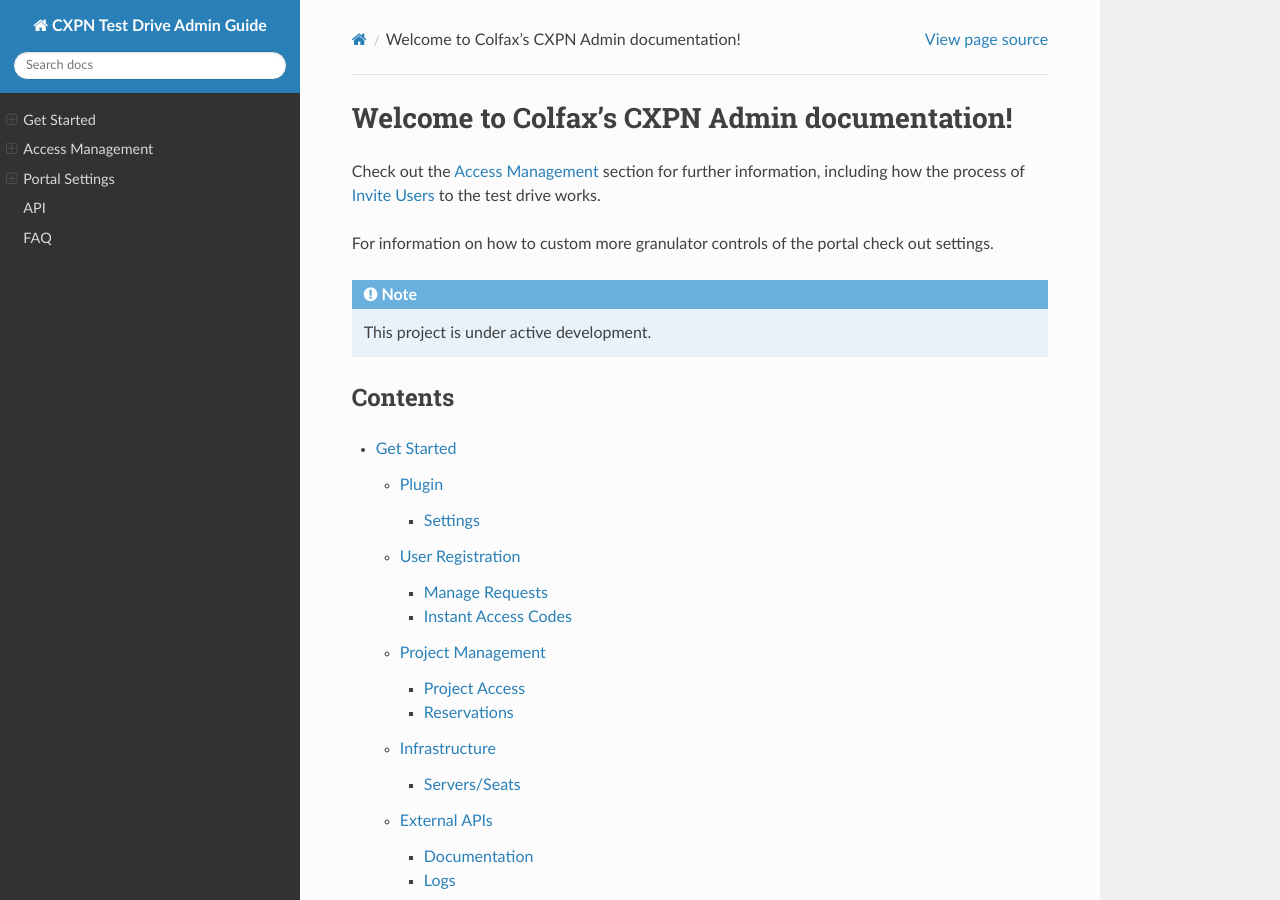
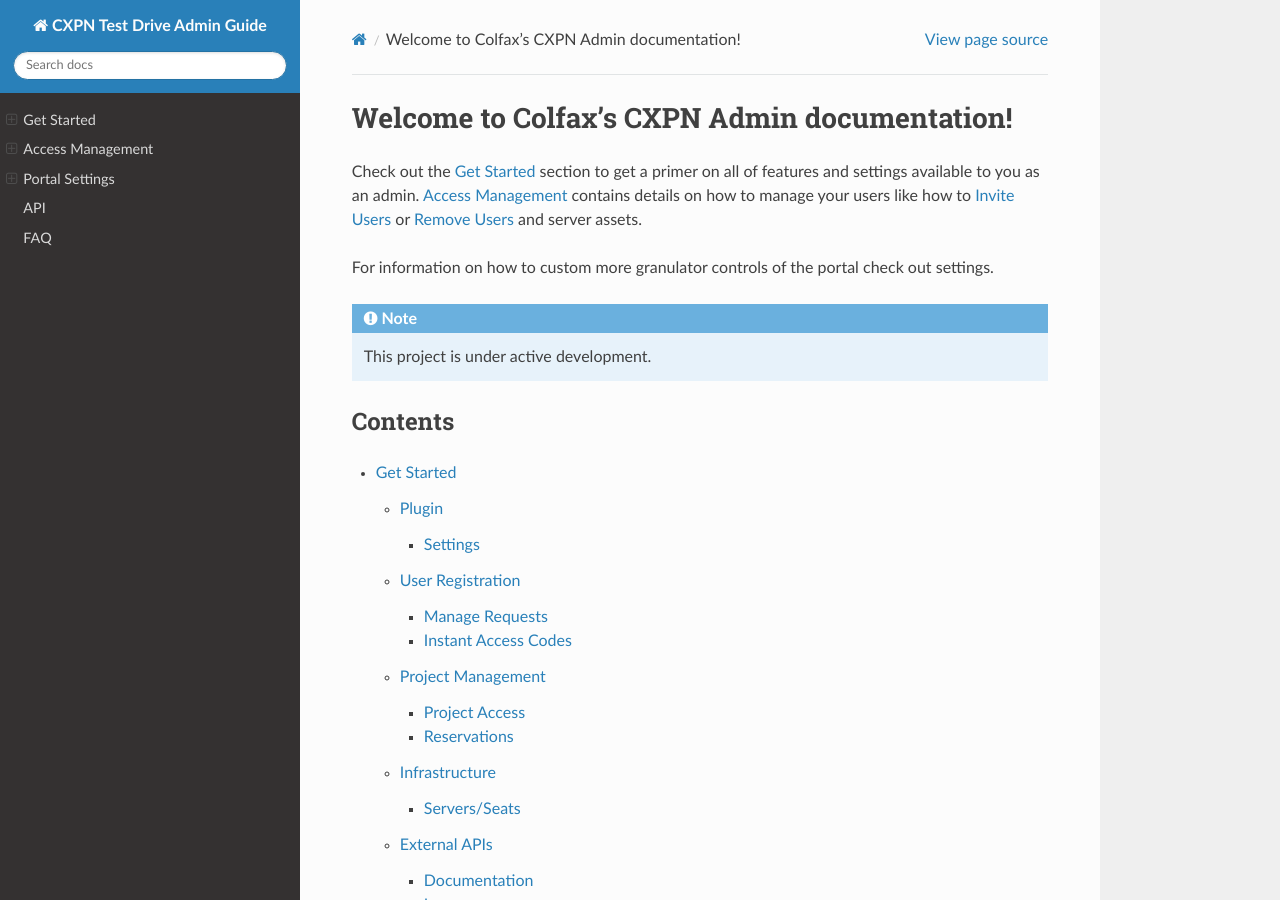
Before and after one commit to ColfaxResearch/cxpn-admin-readthedocs, a Sphinx documentation site: the page built from docs/source/index.rst, in a window 1280 px wide and 900 px high. Built offline with Sphinx 7.4.7 and the Read the Docs theme 3.1.0, drawn with Linux system fonts in a browser that asks for light colours.

Commit message:
Content edit.

```diff
--- a/docs/source/index.rst
+++ b/docs/source/index.rst
@@ -7,8 +7,10 @@
    It pulls data from the `Open Food Facts database <https://world.openfoodfacts.org/>`_
    and offers a *simple* and *intuitive* API.
 
-Check out the :doc:`access-management` section for further information, including
-how the process of :ref:`inviteusers` to the test drive works.
+Check out the :doc:`get-started` section to get a primer on all of features and settings available to you as an admin. :doc:`access-management` contains details on how to manage your users like how to :ref:`inviteusers`  or :ref:`removeusers` and server assets.
+
+..
+   how the process of :ref:`inviteusers` to the test drive works.
 
 For information on how to custom more granulator controls of the portal check out :doc:`settings`.
 
```
